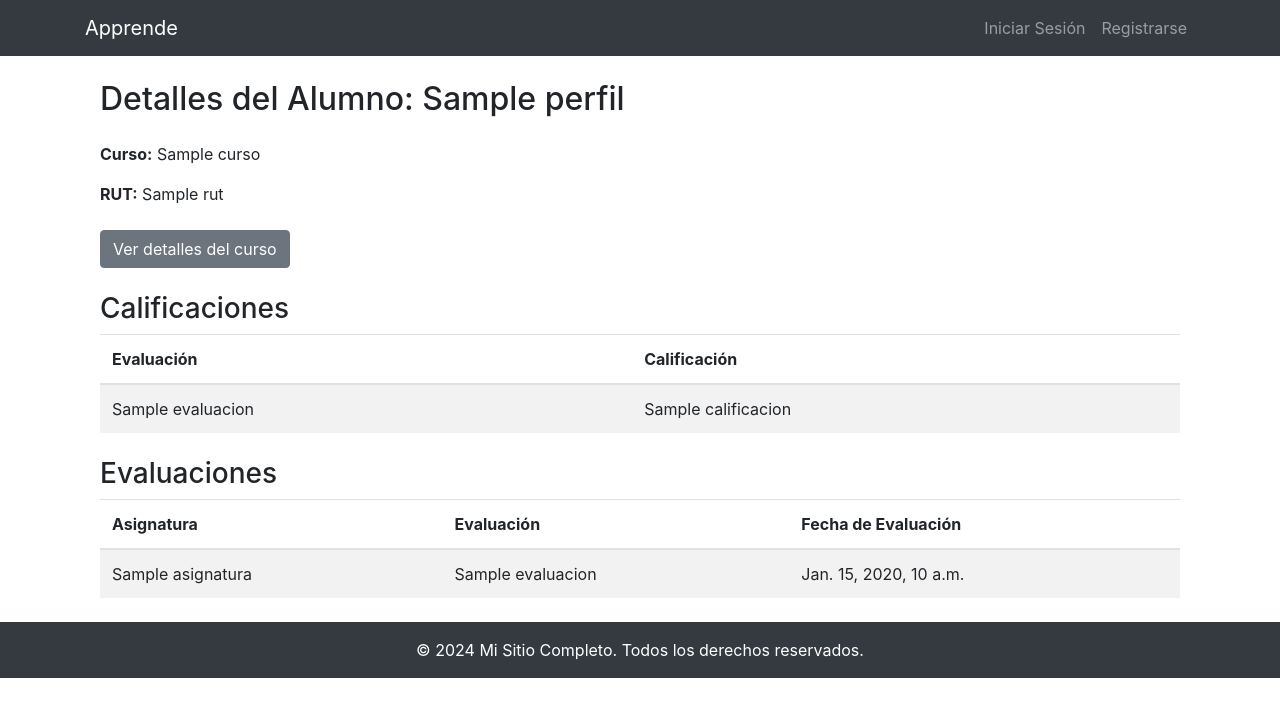
After one commit to SebastianEspinozaSolis/ApprendeWeb, a Django app: template usuarios/templates/usuarios/detalle_alumno.html in a window 1280 px wide. The commit adds this page. Shown: the top 717 px of the page. Run offline with Django 5.2, Linux system fonts and the light colour scheme; the template is opened without the code that fills it: most values are stand-ins (such as "Sample title", 1, 10 or a date in 2020); some libraries are stand-ins or nearby versions.

Commit message:
version apoderado 'hecha'

```diff
--- a/asignatura/templates/asignatura/detalle_asignatura.html
+++ b/asignatura/templates/asignatura/detalle_asignatura.html
@@ -20,7 +20,9 @@
                             <h5>{{ evaluacion.nombre }}</h5>
                             <p>Descripción: {{ evaluacion.descripcion }}</p>
                             <p>Fecha: {{ evaluacion.fecha }}</p>
+                            {% if request.user.is_authenticated and request.user.perfil.rol == 'administrador' or request.user.perfil.rol == 'profesor' %}
                             <a href="{% url 'evaluacion:detalle_evaluacion' evaluacion.pk %}" class="btn btn-primary">Ver Detalles</a>
+                            {% endif %}
                         </li>
                     {% endfor %}
                 </ul>
@@ -28,7 +30,9 @@
                 <p>No hay evaluaciones disponibles para esta asignatura.</p>
             {% endif %}
             <hr>
+            {% if request.user.is_authenticated and request.user.perfil.rol == 'administrador' or request.user.perfil.rol == 'profesor' %}
             <a href="{% url 'evaluacion:crear_evaluacion' %}?asignatura_id={{ asignatura.id }}" class="btn btn-success">Añadir Evaluación</a>
+            {% endif %}
             <hr>
             {% if request.user.is_authenticated and request.user.perfil.rol == 'administrador' %}
             <a href="{% url 'asignatura:editar_asignatura' asignatura.pk %}" class="btn btn-warning">Editar Asignatura</a>
--- a/curso/templates/curso/detalle_curso.html
+++ b/curso/templates/curso/detalle_curso.html
@@ -49,7 +49,9 @@
                             <p>Descripción: {{ evaluacion.descripcion }}</p>
                             <p>Fecha: {{ evaluacion.fecha }}</p>
                             <p>Asignatura: {{ evaluacion.asignatura.nombre }}</p>
+                            {% if request.user.is_authenticated and request.user.perfil.rol == 'administrador' or request.user.perfil.rol == 'profesor' %}
                             <a href="{% url 'evaluacion:detalle_evaluacion' evaluacion.pk %}" class="btn btn-primary">Ver Detalles</a>
+                            {% endif %}
                         </li>
                     {% endfor %}
                 </ul>
--- a/templates/base.html
+++ b/templates/base.html
@@ -19,7 +19,7 @@
                 {% elif user.perfil.rol == 'profesor' %}
                     <a class="navbar-brand" href="{% url 'usuarios:menu_profesor' %}">Apprende</a>
                 {% elif user.perfil.rol == 'apoderado' %}
-                    <a class="navbar-brand" href="{% url 'usuarios:login' %}">Apprende</a>
+                    <a class="navbar-brand" href="{% url 'usuarios:menu_apoderado' %}">Apprende</a>
                 {% elif user.perfil.rol == 'alumno' %}
                     <a class="navbar-brand" href="{% url 'usuarios:login' %}">Apprende</a>
                 {% endif %}
@@ -49,10 +49,10 @@
                         </li>
                         {% elif user.perfil.rol == 'apoderado' %}
                         <li class="nav-item">
-                            <a class="nav-link" href="{% url 'usuarios:login' %}">Blog</a>
+                            <a class="nav-link" href="{% url 'usuarios:menu_apoderado' %}">Menu Apoderado</a>
                         </li>
                         <li class="nav-item">
-                            <a class="nav-link" href="{% url 'usuarios:login' %}">Galería</a>
+                            <a class="nav-link" href="">Aviso proximamente</a>
                         </li>
                         {% elif user.perfil.rol == 'alumno' %}
                         <li class="nav-item">
--- /dev/null
+++ b/usuarios/templates/usuarios/detalle_alumno.html
@@ -0,0 +1,60 @@
+{% extends 'base.html' %}
+
+{% block title %}Detalles de Alumno{% endblock %}
+
+{% block content %}
+<div class="container mt-4">
+    <h2 class="mb-4">Detalles del Alumno: {{ alumno.perfil.nombre }}</h2>
+
+    <p><strong>Curso:</strong> {{ alumno.curso.nombre }}</p>
+    <p><strong>RUT:</strong> {{ alumno.perfil.rut }}</p>
+
+    <a href="{% url 'curso:detalle_curso' alumno.curso.id %}" class="btn btn-secondary mt-2">Ver detalles del curso</a>
+
+    <h3 class="mt-4">Calificaciones</h3>
+    {% if calificaciones %}
+        <table class="table table-striped">
+            <thead>
+                <tr>
+                    <th>Evaluación</th>
+                    <th>Calificación</th>
+                </tr>
+            </thead>
+            <tbody>
+                {% for calificacion in calificaciones %}
+                <tr>
+                    <td>{{ calificacion.evaluacion.nombre }}</td>
+                    <td>{{ calificacion.calificacion }}</td>
+                </tr>
+                {% endfor %}
+            </tbody>
+        </table>
+    {% else %}
+        <p>No hay calificaciones disponibles para este alumno.</p>
+    {% endif %}
+
+    <h3 class="mt-4">Evaluaciones</h3>
+    {% if evaluaciones %}
+        <table class="table table-striped">
+            <thead>
+                <tr>
+                    <th>Asignatura</th>
+                    <th>Evaluación</th>
+                    <th>Fecha de Evaluación</th>
+                </tr>
+            </thead>
+            <tbody>
+                {% for evaluacion in evaluaciones %}
+                <tr>
+                    <td>{{ evaluacion.asignatura.nombre }}</td>
+                    <td>{{ evaluacion.nombre }}</td>
+                    <td>{{ evaluacion.fecha }}</td>
+                </tr>
+                {% endfor %}
+            </tbody>
+        </table>
+    {% else %}
+        <p>No hay evaluaciones disponibles para este curso.</p>
+    {% endif %}
+</div>
+{% endblock %}
--- a/usuarios/urls.py
+++ b/usuarios/urls.py
@@ -16,4 +16,6 @@ urlpatterns = [
     path('detalle_usuario/<int:pk>/', views.detalle_usuario, name='detalle_usuario'),
     path('menu/administrador/', views.menu_administrador, name='menu_administrador'),
     path('menu/profesor/', views.menu_profesor, name='menu_profesor'),
+    path('menu_apoderado/', views.menu_apoderado, name='menu_apoderado'),
+    path('alumno/<int:id>/', views.detalle_alumno, name='detalle_alumno'),
 ]
```
Also changed, not shown: usuarios/templates/usuarios/menu_apoderado.html (added, +36 -0 lines), usuarios/views.py (+27 -4 lines).
